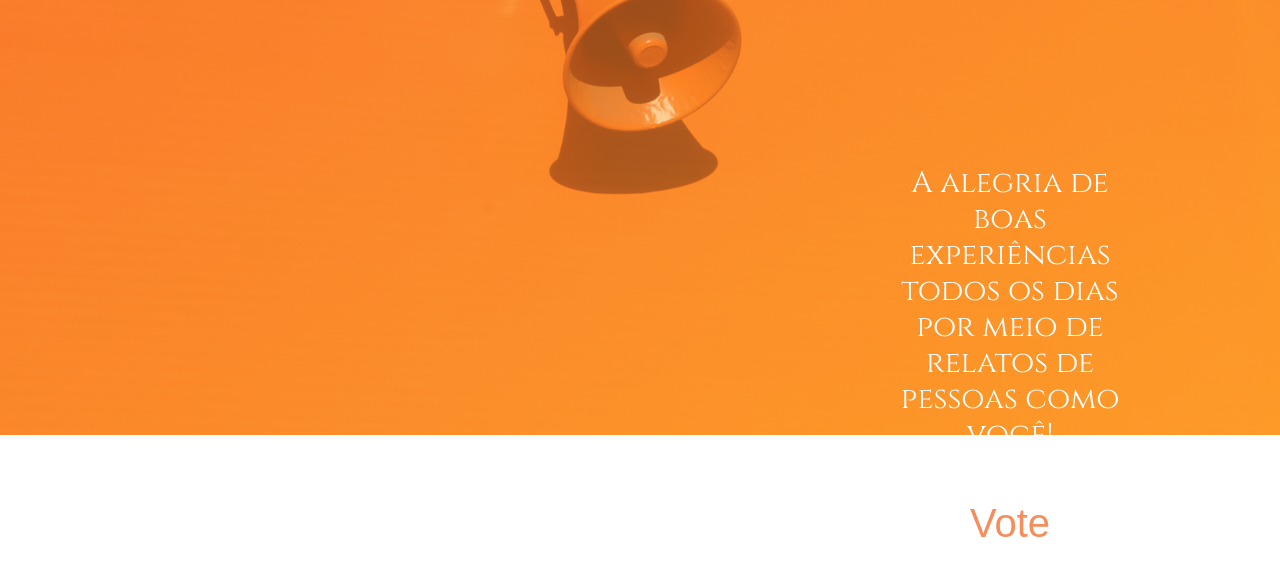
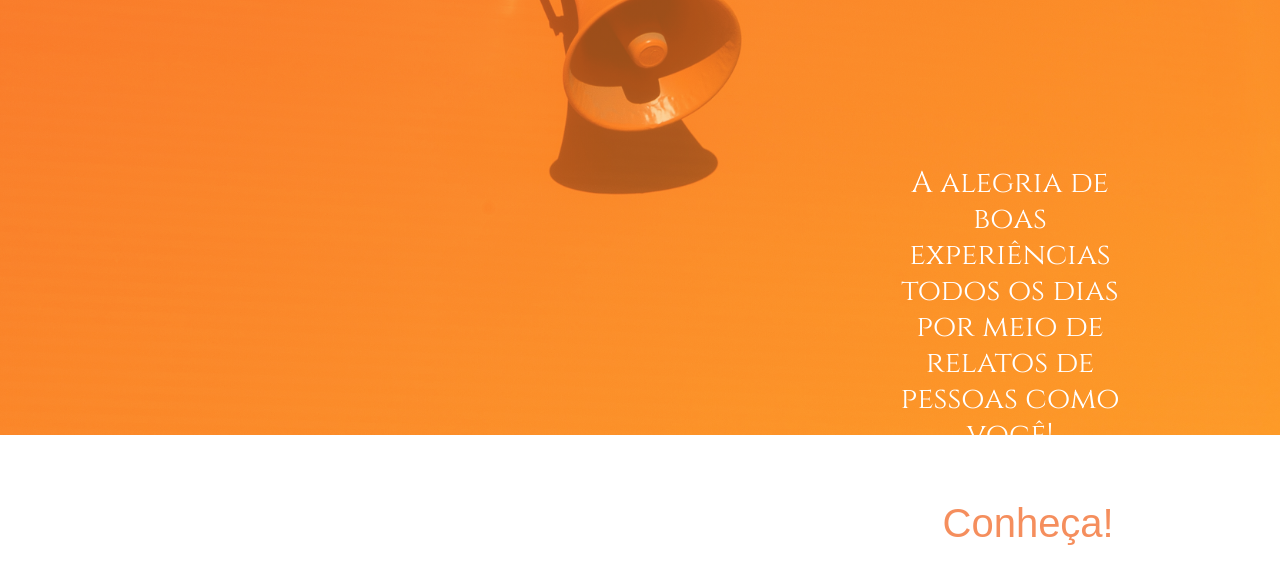
Before and after one commit to Gustazevedo/spread, a plain HTML site: page index.html in a window 1280 px wide. Shown: the part 365-948 px from the top of the page. Drawn offline with Linux system fonts and the light colour scheme; a web font is replaced by a local one.

Commit message:
Update index.html

```diff
--- a/index.html
+++ b/index.html
@@ -20,7 +20,7 @@
             <div class="div_frase">
                 <h2 class="frase">A alegria de boas experiências todos os dias por meio de relatos de pessoas como você!</h2>
                 <div class="botoes">
-                    <div class="botao"><h2 class="botao-escrita">Vote</h2></div>
+                    <div class="botao"><h2 class="botao-escrita">Conheça!</h2></div>
                 </div>
             </div>
         </div>
```
